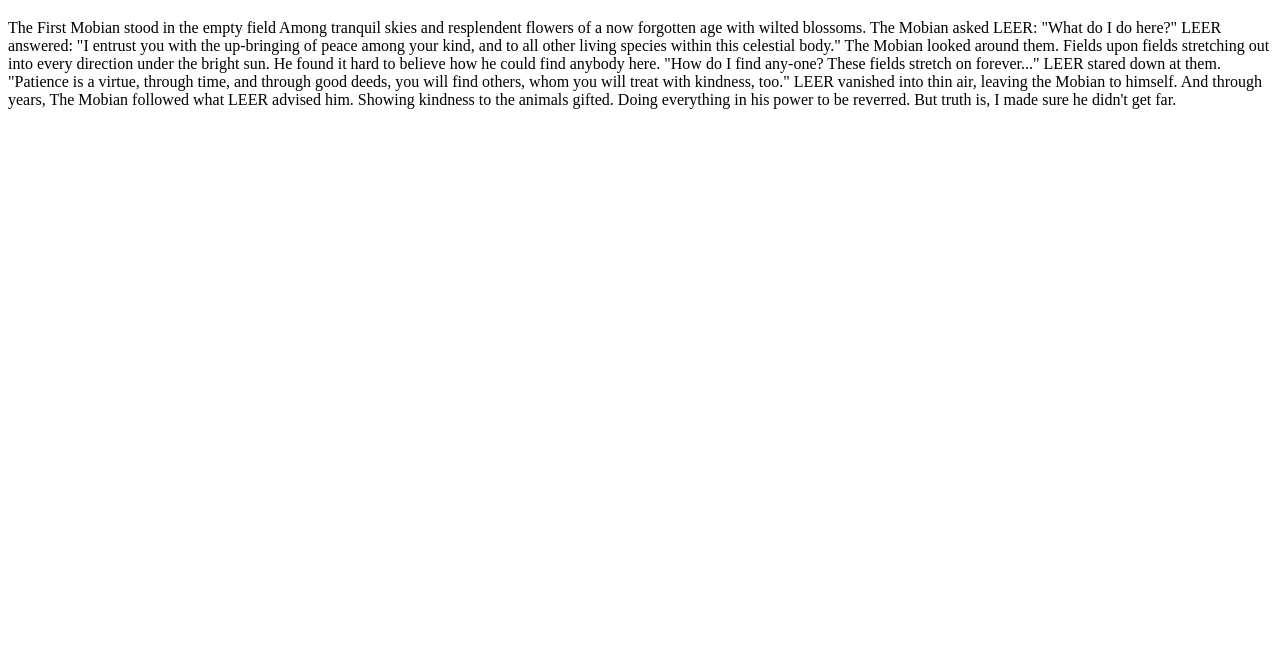
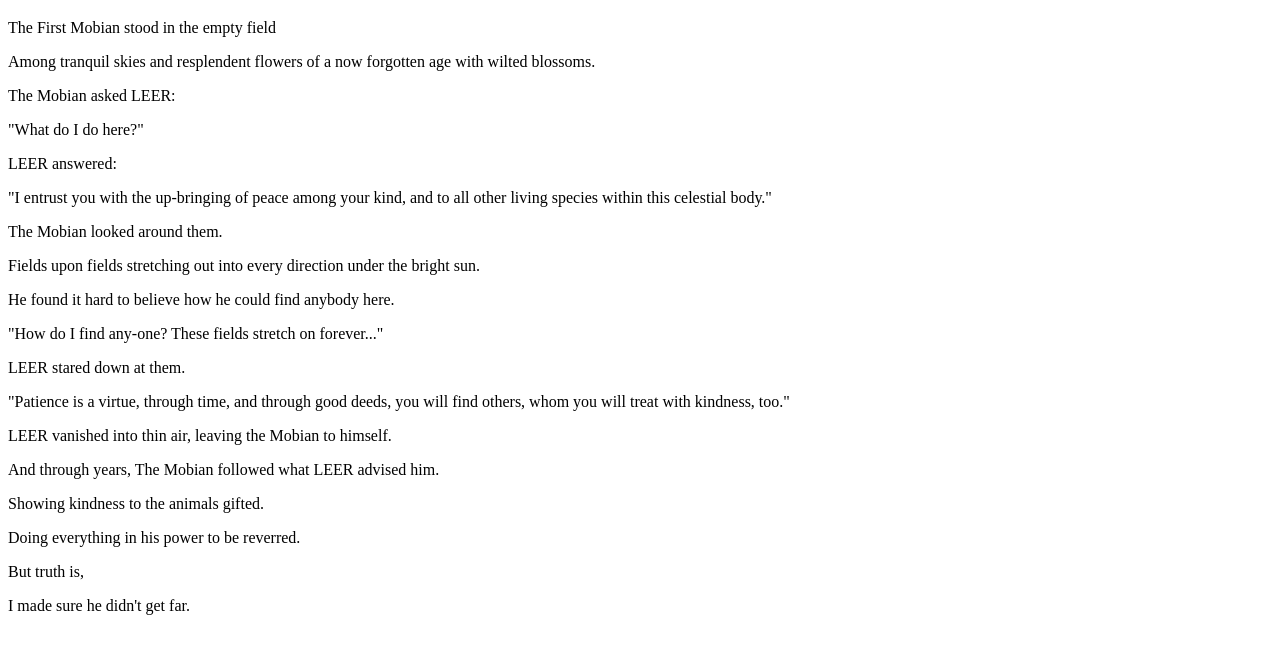
Before and after one commit to FALSEPROPHET-ENTITY/childofmobius, a plain HTML site: page index.html in a window 1280 px wide. Shown: the part 61-714 px from the top of the page. Drawn offline with Linux system fonts and the light colour scheme.

Commit message:
Update index.html

```diff
--- a/index.html
+++ b/index.html
@@ -5,23 +5,23 @@
   </head>
 <body>
   <h1>TALE OF THE FIRST MOBIAN</h1>
-    <p>The First Mobian stood in the empty field
-  Among tranquil skies and resplendent flowers of a now forgotten age with wilted blossoms.
-  The Mobian asked LEER:
-  "What do I do here?"
-  LEER answered:
-  "I entrust you with the up-bringing of peace among your kind, and to all other living species within this celestial body."
-  The Mobian looked around them.
-  Fields upon fields stretching out into every direction under the bright sun.
-  He found it hard to believe how he could find anybody here.
-  "How do I find any-one? These fields stretch on forever..."
-  LEER stared down at them.
-  "Patience is a virtue, through time, and through good deeds, you will find others, whom you will treat with kindness, too."
-  LEER vanished into thin air, leaving the Mobian to himself.
-    And through years, The Mobian followed what LEER advised him.
-    Showing kindness to the animals gifted.
-    Doing everything in his power to be reverred.
-    But truth is,
-    I made sure he didn't get far.</p>
+    <p>The First Mobian stood in the empty field</p>
+  <p>Among tranquil skies and resplendent flowers of a now forgotten age with wilted blossoms.</p>
+  <p>The Mobian asked LEER:</p>
+  <p>"What do I do here?"</p>
+  <p>LEER answered:</p>
+  <p>"I entrust you with the up-bringing of peace among your kind, and to all other living species within this celestial body."</p>
+  <p>The Mobian looked around them.</p>
+  <p>Fields upon fields stretching out into every direction under the bright sun.</p>
+  <p>He found it hard to believe how he could find anybody here.</p>
+  <p>"How do I find any-one? These fields stretch on forever..."</p>
+  <p>LEER stared down at them.</p>
+  <p>"Patience is a virtue, through time, and through good deeds, you will find others, whom you will treat with kindness, too."</p>
+  <p>LEER vanished into thin air, leaving the Mobian to himself.</p>
+    <p>And through years, The Mobian followed what LEER advised him.</p>
+    <p>Showing kindness to the animals gifted.</p>
+    <p>Doing everything in his power to be reverred.</p>
+    <p>But truth is,</p>
+    <p>I made sure he didn't get far.</p>
 </body>
 </html>
```
